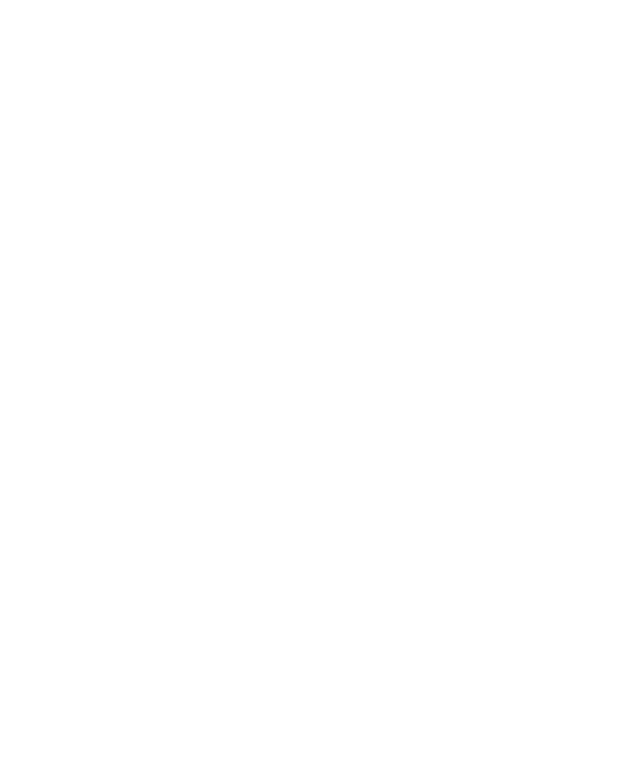
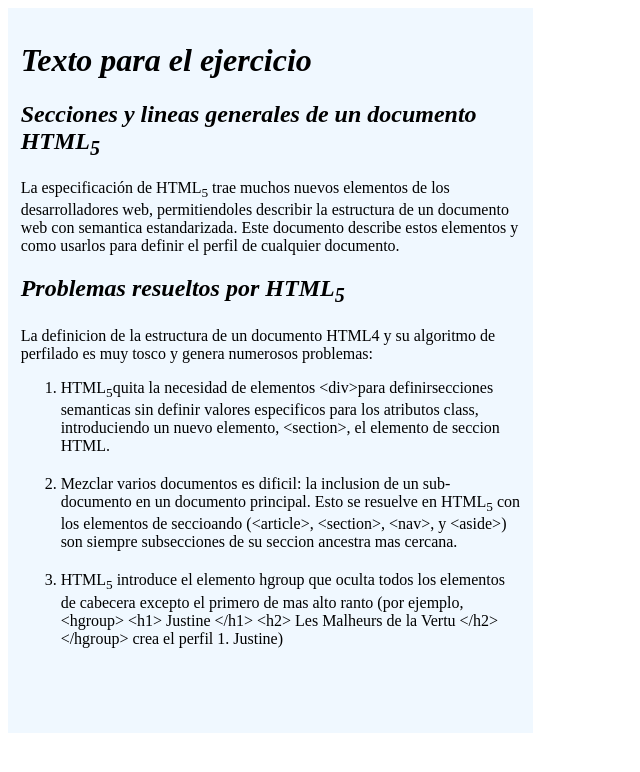
Before and after one commit to JuanMarinG/UD28-HTML_CSS-EX1, a plain HTML site: page EX1/index.html in a window 1280 px wide. Shown: the whole page, without its empty margins (0-640 px from the left). Drawn offline with Linux system fonts and the light colour scheme.

Commit message:
update index and css

```diff
--- a/EX1/css/style.css
+++ b/EX1/css/style.css
@@ -0,0 +1,10 @@
+.box{height: 700px;
+width: 500px;
+background-color: aliceblue;
+padding: 1%;}
+
+li {padding-bottom: 20px;}
+
+li, ol, h1, h2{
+    align-content: flex-start;
+}
--- a/EX1/index.html
+++ b/EX1/index.html
@@ -4,9 +4,55 @@
         <meta charset="UTF-8">
         <meta http-equiv="X-UA-Compatible" content="IE=edge">
         <meta name="viewport" content="width=device-width, initial-scale=1.0">
-    <title>Document</title>
+        <title>Secciones y lineas generales de un documento HTML5</title>
+        <link rel="stylesheet" href="/EX1/css/style.css">
     </head>
     <body>
+        <div class="box">
+        <h1>
+            <em>
+                <strong>Texto para el ejercicio</strong>
+            </em>
+        </h1>
 
+        <h2>
+            <em>Secciones y lineas generales de un documento HTML<sub>5</sub>
+            </em>
+        </h2>
+
+        <p>La especificación de HTML<sub>5</sub>
+            trae muchos nuevos elementos de los desarrolladores web, permitiendoles
+            describir la estructura de un documento web con semantica estandarizada. Este
+            documento describe estos elementos y como usarlos para definir el perfil de
+            cualquier documento.
+        </p>
+        <h2>
+            <em>
+                <strong>Problemas resueltos por HTML<sub>5</sub>
+                </strong>
+            </em>
+        </h2>
+        <p>La definicion de la estructura de un documento HTML4 y su algoritmo de
+            perfilado es muy tosco y genera numerosos problemas:
+        </p>
+        <ol>
+            <li>HTML<sub>5</sub>quita la necesidad de elementos &lt;div&gt;para definirsecciones semanticas sin definir valores especificos para los atributos class,
+                introduciendo un nuevo elemento, &lt;section&gt;, el elemento de seccion HTML.
+            </li>
+
+            <li>Mezclar varios documentos es dificil: la inclusion de un sub-documento en un
+                documento principal. Esto se resuelve en HTML<sub>5</sub>
+                con los elementos de seccioando (&lt;article&gt;, &lt;section&gt;, &lt;nav&gt;,
+                y &lt;aside&gt;) son siempre subsecciones de su seccion ancestra mas cercana.
+            </li>
+
+            <li>HTML<sub>5</sub>
+                introduce el elemento hgroup que oculta todos los elementos de cabecera excepto
+                el primero de mas alto ranto (por ejemplo, &lt;hgroup&gt; &lt;h1&gt; Justine
+                &lt;/h1&gt; &lt;h2&gt; Les Malheurs de la Vertu &lt;/h2&gt; &lt;/hgroup&gt; crea
+                el perfil 1. Justine)
+            </li>
+        </ol>
+    </div>
     </body>
 </html>
```
Lines whose indentation alone changed are shown as unchanged.
